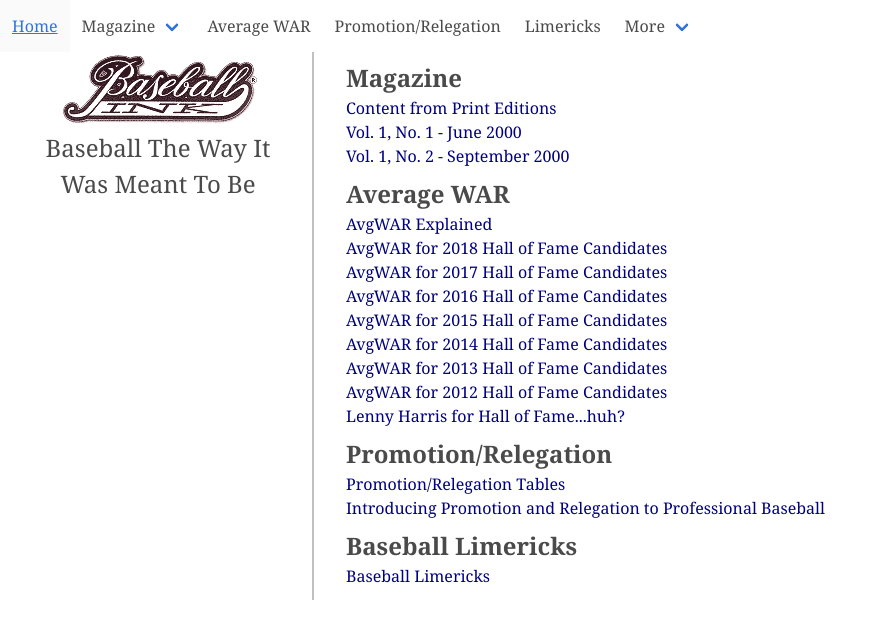
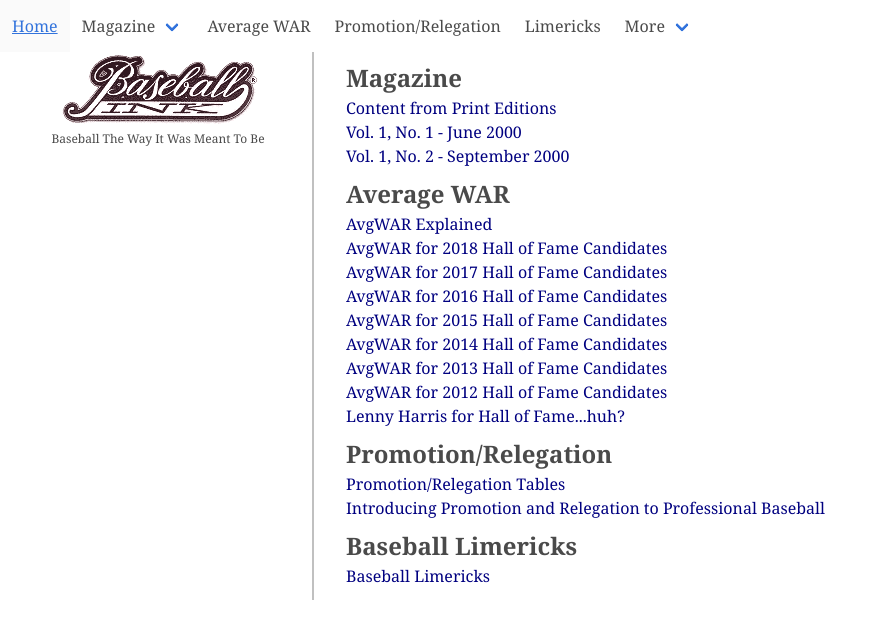
Before and after one commit to jaypalexa/baseballink, a Jekyll site: the page built from index.md, in a window 1280 px wide. Shown: the top 639 px of the page, without its empty margins (0-876 px from the left). Built offline with Jekyll 4.4.1, drawn with Linux system fonts in a browser that asks for light colours.

Commit message:
Toggle debugging

```diff
--- a/_layouts/default.html
+++ b/_layouts/default.html
@@ -87,7 +87,7 @@
         <div class="column is-one-quarter index-menu">
           <div class="index-masthead">
             <a href="{{ site.url }}{{ site.baseurl }}" title="Baseball Ink"><img src="{{ site.url }}{{ site.baseurl }}/assets/images/bi_logo_xsm.gif" width="200" height="71" alt="Baseball Ink" /></a>
-            <p class="is-size-4">Baseball The Way It Was Meant To Be</p>
+            <p class="is-size-7">Baseball The Way It Was Meant To Be</p>
           </div>
         </div>
         <div class="column is-three-quarters container" id="content" >
--- a/assets/scripts/bulma.js
+++ b/assets/scripts/bulma.js
@@ -3,12 +3,18 @@ document.addEventListener('DOMContentLoaded', () => {
   // Get "navbar-burger" element
   const $navbarBurger = document.querySelector('.navbar-burger');
 
+  console.log('$navbarBurger', $navbarBurger);
+
   // Add a click event on it
   $navbarBurger.addEventListener('click', () => {
+
+    console.log('$navbarBurger click', 'click');
 
     // Get the target from the "data-target" attribute
     const target = $navbarBurger.dataset.target;
     const $target = document.getElementById(target);
+
+    console.log('$target', $target);
 
     // Toggle the "is-active" class on both the "navbar-burger" and the "navbar-menu"
     $navbarBurger.classList.toggle('is-active');
```
Lines whose indentation alone changed are shown as unchanged.
